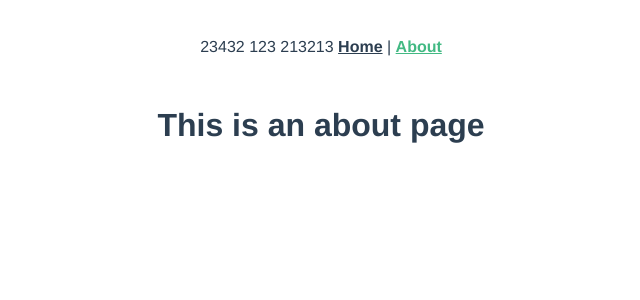
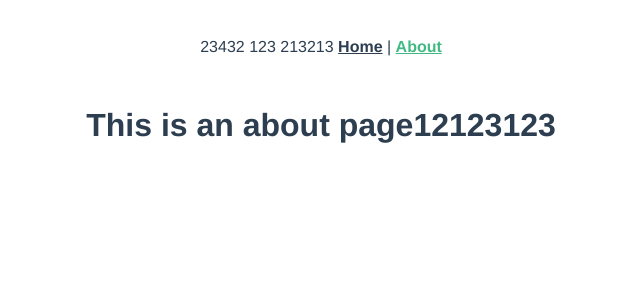
Before and after one commit to daijiaojiao/app2, a Vue app: page /about in a window 1280 px wide. Shown: the top 300 px of the page, without its empty margins (319-959 px from the left). Built offline with nearby package versions, Linux system fonts and the light colour scheme.

Commit message:
fix:abort

```diff
--- a/src/views/About.vue
+++ b/src/views/About.vue
@@ -1,5 +1,5 @@
 <template>
   <div class="about">
-    <h1>This is an about page</h1>
+    <h1>This is an about page12123123</h1>
   </div>
 </template>
```
